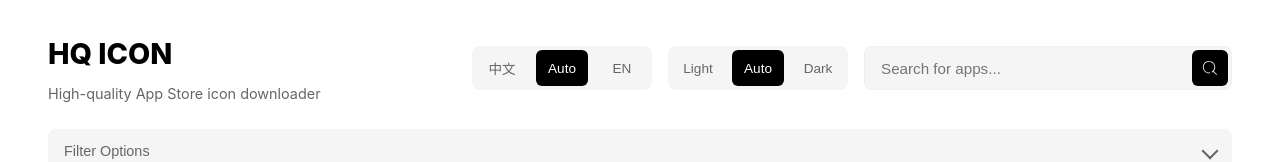
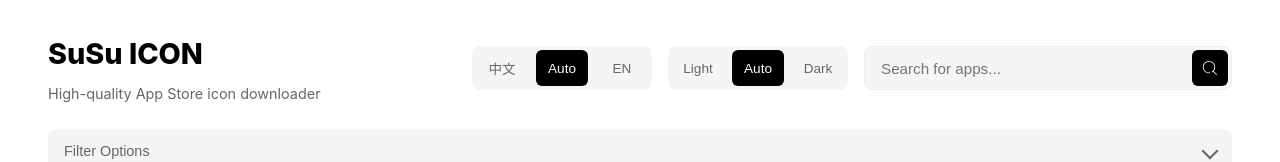
Before and after one commit to SuSuDear/icon, a React (Vite) app: page / in a window 1280 px wide. Shown: the top 162 px of the page. Built offline with nearby package versions, Linux system fonts and the light colour scheme; a web font is replaced by a local one.

Commit message:
Update app.jsx

```diff
--- a/src/app.jsx
+++ b/src/app.jsx
@@ -132,7 +132,7 @@
 
         const translations = {
             zh: {
-                title: 'HQ ICON',
+                title: '苏苏图标库',
                 description: '从 App Store 获取高清应用图标',
                 searchPlaceholder: '搜索应用...',
                 filterToggle: '筛选条件',
@@ -150,7 +150,7 @@
                 themeSystem: '系统'
             },
             en: {
-                title: 'HQ ICON',
+                title: 'SuSu ICON',
                 description: 'High-quality App Store icon downloader',
                 searchPlaceholder: 'Search for apps...',
                 filterToggle: 'Filter Options',
```
